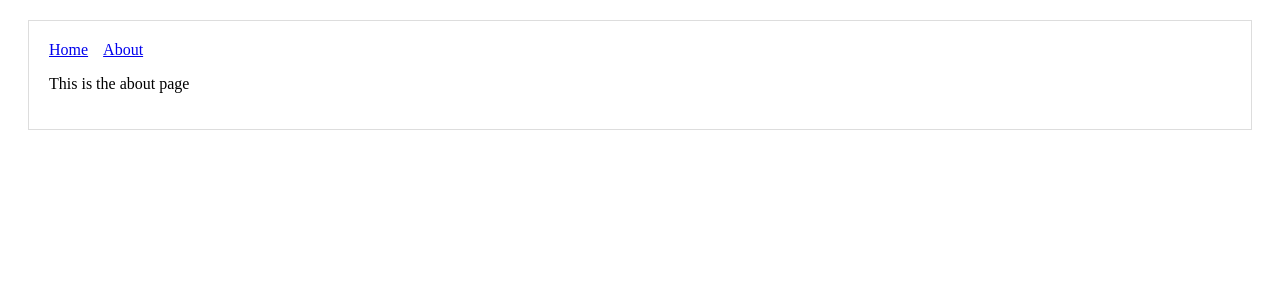
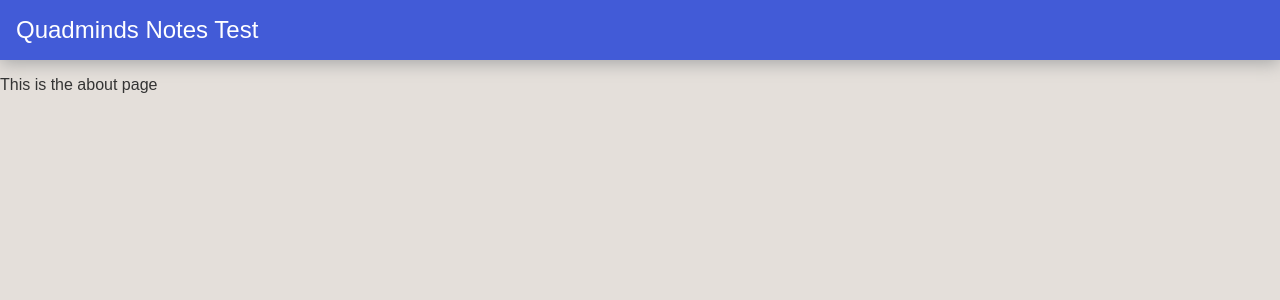
Before and after one commit to rdromao/quadminds-notes-test, a Next.js app: page /about in a window 1280 px wide. Shown: the top 300 px of the page. Built offline with nearby package versions, Linux system fonts and the light colour scheme.

Commit message:
Shows notes list

```diff
--- a/components/header.js
+++ b/components/header.js
@@ -1,17 +1,14 @@
-import Link from 'next/link'
-
-const linkStyle = {
-  marginRight: 15
+const headerStyle = {
+  backgroundColor: '#425bd7',
+  color: '#fff',
+  fontSize: '24px',
+  boxShadow: '0px 4px 16px #aaa',
+  padding: 16
 }
 
 const Header = () => (
-  <div>
-    <Link href="/">
-      <a style={linkStyle}>Home</a>
-    </Link>
-    <Link href="/about">
-      <a style={linkStyle}>About</a>
-    </Link>
+  <div style={headerStyle}>
+    <div>Quadminds Notes Test</div>
   </div>
 )
 
--- a/components/notesAppLayout.js
+++ b/components/notesAppLayout.js
@@ -1,13 +1,25 @@
 import Header from './header'
+import Head from 'next/head'
 
 const layoutStyle = {
-  margin: 20,
-  padding: 20,
-  border: '1px solid #DDD'
+  fontFamily: 'sans-serif',
+  color: '#343434'
 }
 
 const Layout = props => (
   <div style={layoutStyle}>
+    <Head>
+      <meta name="viewport" content="width=device-width, initial-scale=1" />
+      <meta charSet="utf-8" />
+    </Head>
+    <style jsx global>{`
+      body {
+        margin: 0;
+        font-family: sans-serif;
+        color: #343434;
+        background-color: #e4dfda;
+      }
+    `}</style>
     <Header />
     {props.children}
   </div>
```
Also changed, not shown: components/note.js (added, +19 -0 lines), pages/index.js (+7 -14 lines), 1 other file (tests, documents, lock files or other folders).
